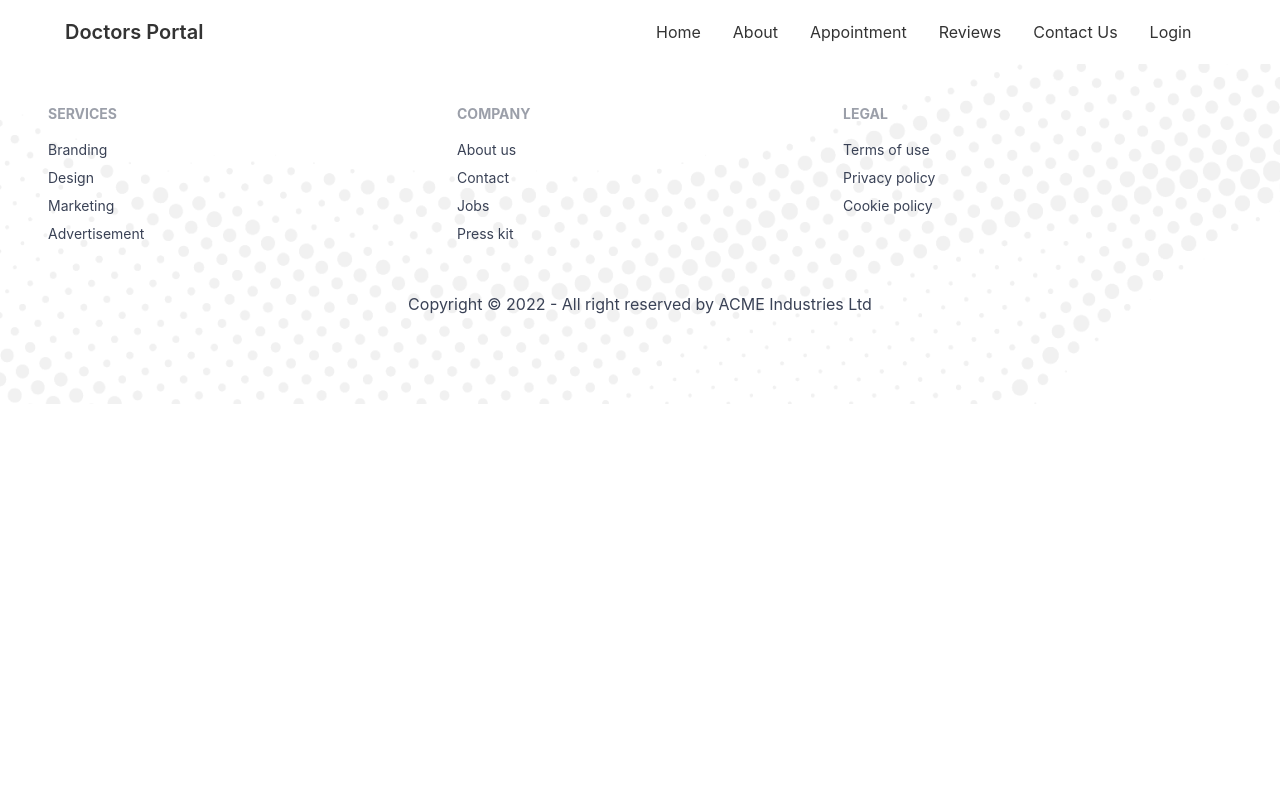
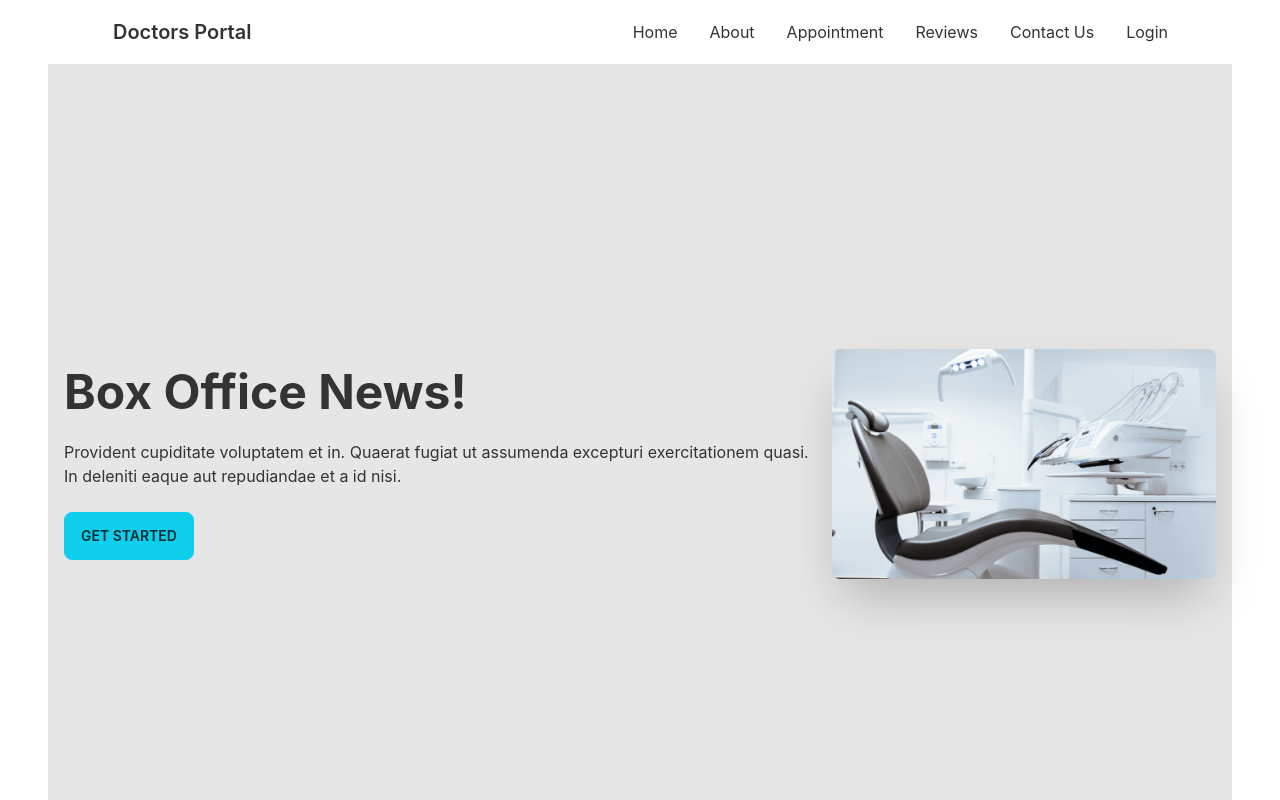
Before and after one commit to shahnmah/doctors-site, a React (Create React App) app: page /makeAppointment in a window 1280 px wide. Shown: the top 800 px of the page. Built offline with nearby package versions, Linux system fonts and the light colour scheme.

Commit message:
appointment layout added

```diff
--- a/src/App.js
+++ b/src/App.js
@@ -3,20 +3,20 @@
 import About from './Pages/About/About';
 import Home from './Pages/Home/Home';
 import Login from './Pages/Login/Login';
-import Footer from './Pages/Shared/Footer';
+import MakeAppointment from './Pages/MakeAppointment/MakeAppointment';
 import Navbar from './Pages/Shared/Navbar';
 
 function App() {
   return (
-    <div>
+    <div className='max-w-7xl	mx-auto px-12'>
       <Navbar></Navbar>
       <Routes>
         <Route path='/' element={<Home/>}></Route>
         <Route path='/home' element={<Home/>}></Route>
         <Route path='/about' element={<About/>}></Route>
+        <Route path='/makeAppointment' element={<MakeAppointment/>}></Route>
         <Route path='/login' element={<Login/>}></Route>
       </Routes>
-      <Footer/>
     </div>
   );
 }
--- a/src/Pages/Home/Home.js
+++ b/src/Pages/Home/Home.js
@@ -6,10 +6,11 @@
 import Info from './Info';
 import Services from './Services';
 import Testimonials from './Testimonials';
+import Footer from '../Shared/Footer'
 
 const Home = () => {
     return (
-        <div className='px-12'>
+        <div>
             <Banner/>
             <Info/>
             <Services/>
@@ -17,6 +18,7 @@
             <Appointment/>
             <Testimonials/>
             <ContactUs/>
+            <Footer/>
         </div>
     );
 };
--- /dev/null
+++ b/src/Pages/MakeAppointment/AppointmentBanner.js
@@ -0,0 +1,19 @@
+import React from 'react';
+import chairImg from '../../assets/images/chair.png'
+
+const AppointmentBanner = () => {
+    return (
+        <div class="hero min-h-screen bg-base-200">
+            <div class="hero-content flex-col lg:flex-row-reverse">
+                <img src={chairImg} class="max-w-sm rounded-lg shadow-2xl" />
+                <div>
+                    <h1 class="text-5xl font-bold">Box Office News!</h1>
+                    <p class="py-6">Provident cupiditate voluptatem et in. Quaerat fugiat ut assumenda excepturi exercitationem quasi. In deleniti eaque aut repudiandae et a id nisi.</p>
+                    <button class="btn btn-primary">Get Started</button>
+                </div>
+            </div>
+        </div>
+    );
+};
+
+export default AppointmentBanner;
--- /dev/null
+++ b/src/Pages/MakeAppointment/MakeAppointment.js
@@ -0,0 +1,15 @@
+import React from 'react';
+import Footer from '../Shared/Footer';
+import AppointmentBanner from './AppointmentBanner';
+
+const MakeAppointment = () => {
+    return (
+        <div>
+
+            <AppointmentBanner/>
+            <Footer/>
+        </div>
+    );
+};
+
+export default MakeAppointment;
--- a/src/Pages/Shared/Navbar.js
+++ b/src/Pages/Shared/Navbar.js
@@ -5,7 +5,7 @@
     const menuItems = <>
         <li><Link to='/home'>Home</Link></li>
         <li><Link to='/about'>About</Link></li>
-        <li><Link to='/appointment'>Appointment</Link></li>
+        <li><Link to='/makeAppointment'>Appointment</Link></li>
         <li><Link to='/reviews'>Reviews</Link></li>
         <li><Link to='/contact'>Contact Us</Link></li>
         <li><Link to='/login'>Login</Link></li>
```
